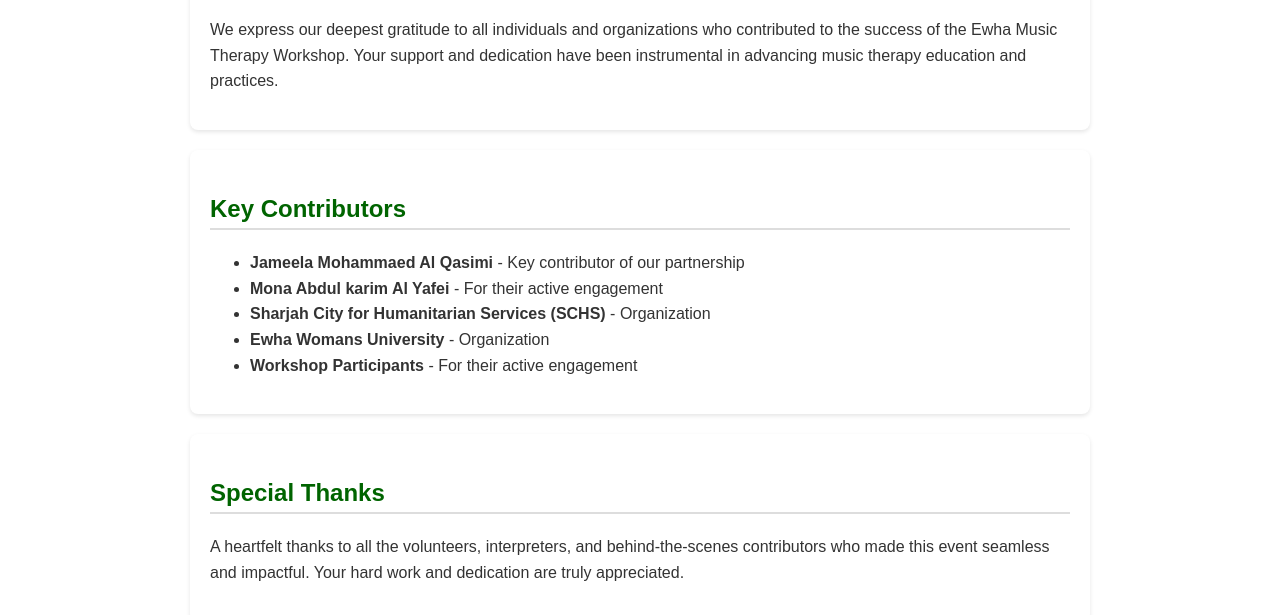
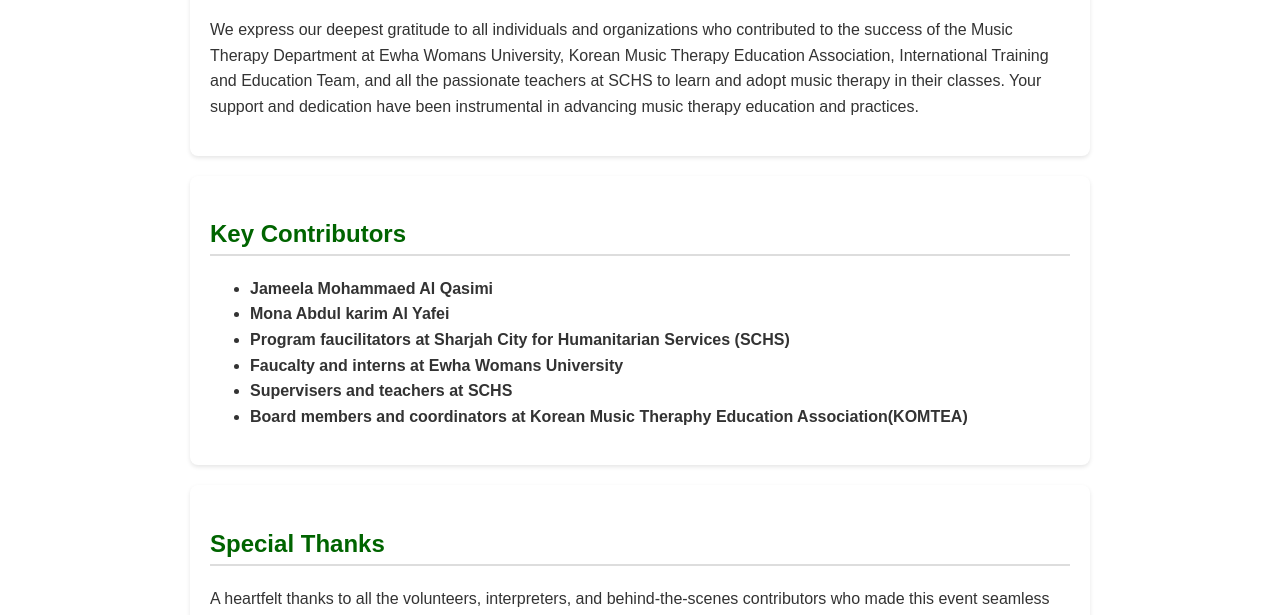
Before and after one commit to jiyucat/Ewha-SCHS, a plain HTML site: page acknowledgement.html in a window 1280 px wide. Shown: the part 183-798 px from the top of the page. Drawn offline with Linux system fonts and the light colour scheme.

Commit message:
1차 수정

```diff
--- a/acknowledgement.html
+++ b/acknowledgement.html
@@ -23,7 +23,8 @@
         <section id="introduction">
             <h2>Acknowledgements</h2>
             <p>
-                We express our deepest gratitude to all individuals and organizations who contributed to the success of the Ewha Music Therapy Workshop.
+                We express our deepest gratitude to all individuals and organizations who contributed to the success of the
+                Music Therapy Department at Ewha Womans University,  Korean Music Therapy Education Association, International Training and Education Team, and all the passionate teachers at SCHS to learn and adopt music therapy in their classes.
                 Your support and dedication have been instrumental in advancing music therapy education and practices.
             </p>
         </section>
@@ -32,11 +33,12 @@
         <section id="key-contributors">
             <h2>Key Contributors</h2>
             <ul>
-                <li><strong>Jameela Mohammaed Al Qasimi</strong> - Key contributor of our partnership</li>
-                <li><strong>Mona Abdul karim Al Yafei</strong> - For their active engagement</li>
-                <li><strong>Sharjah City for Humanitarian Services (SCHS)</strong> - Organization</li>
-                <li><strong>Ewha Womans University</strong> - Organization</li>
-                <li><strong>Workshop Participants</strong> - For their active engagement</li>
+                <li><strong>Jameela Mohammaed Al Qasimi</strong></li>
+                <li><strong>Mona Abdul karim Al Yafei</strong></li>
+                <li><strong>Program faucilitators at Sharjah City for Humanitarian Services (SCHS)</strong></li>
+                <li><strong>Faucalty and interns at Ewha Womans University</strong></li>
+                <li><strong>Supervisers and teachers at SCHS</strong></li>
+                <li><strong>Board members and coordinators at Korean Music Theraphy Education Association(KOMTEA)</strong></li>
 
             </ul>
         </section>
```
Also changed, not shown: about.html (+10 -1 lines).
